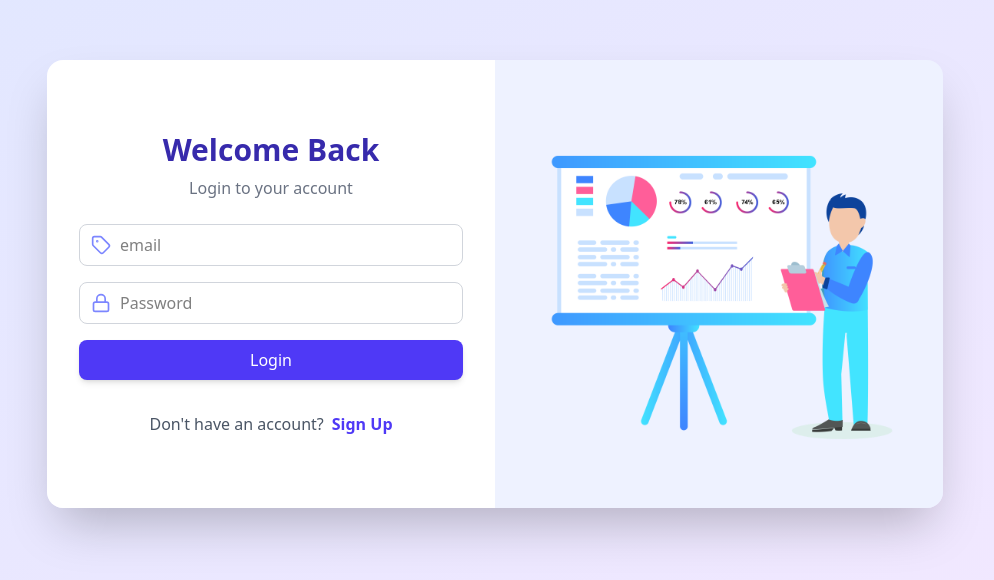
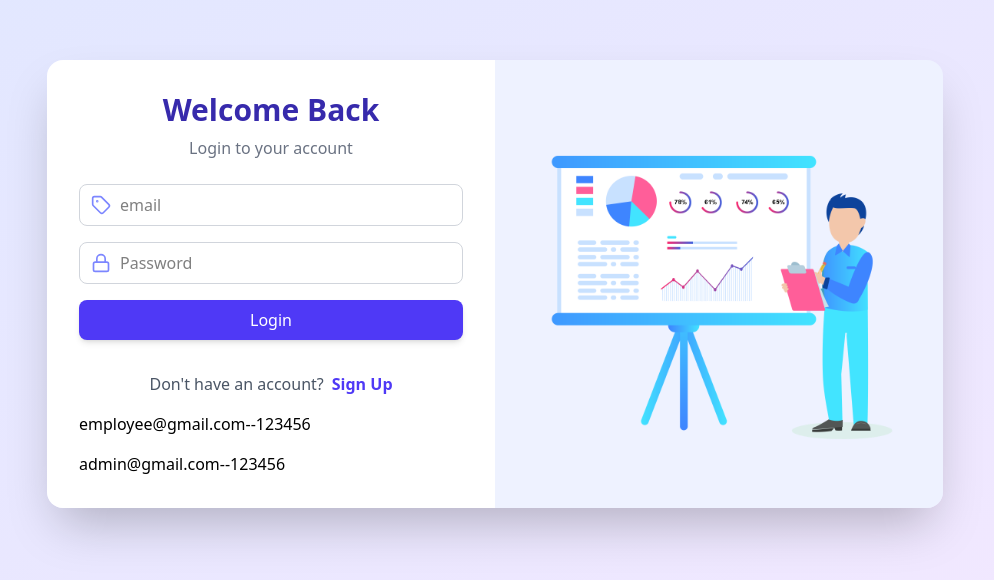
Before and after one commit to yasinvahora56/EMS, a React (Vite) app in the folder frontend/: page / in a window 1280 px wide. Shown: the part 116-696 px from the top of the page, without its empty margins (145-1139 px from the left). Built offline with nearby package versions, Linux system fonts and the light colour scheme.

Commit message:
Login Credencials

```diff
--- a/frontend/src/Components/Login/Login.jsx
+++ b/frontend/src/Components/Login/Login.jsx
@@ -141,6 +141,8 @@ const Login = () => {
                     </Link>
                   </p>
                 </div>
+                <p>employee@gmail.com--123456</p>
+                <p>admin@gmail.com--123456</p>
               </form>
             </div>
           </div>
```
